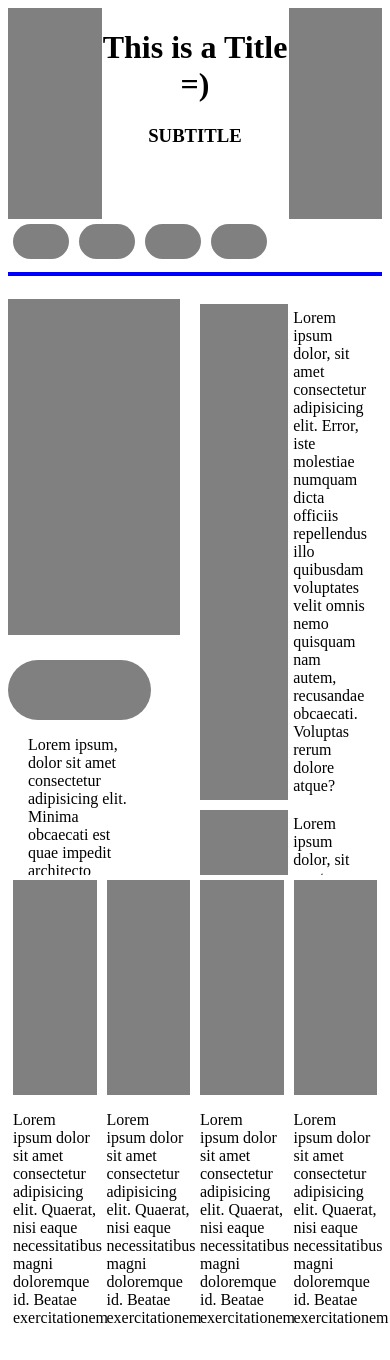
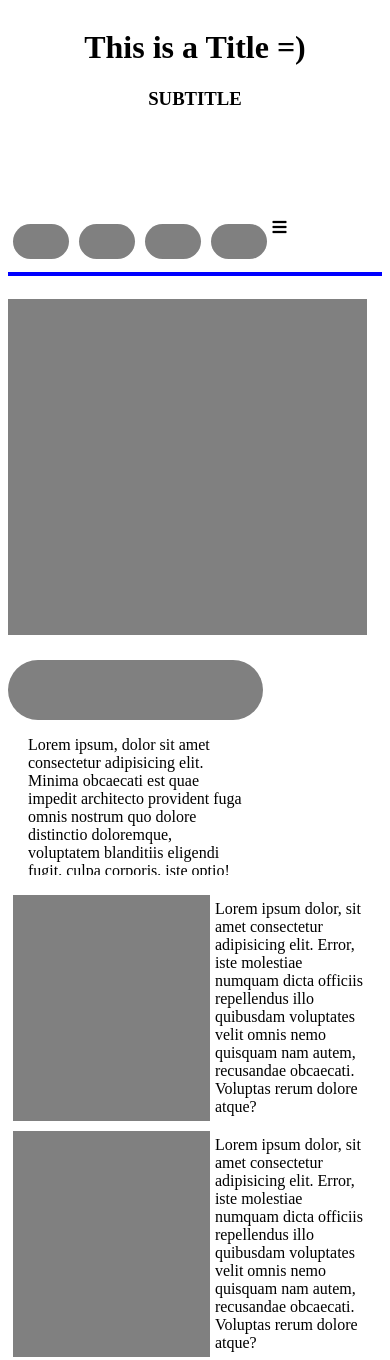
Before and after one commit to Piepongwong/newspaper-layout, a plain HTML site: page index.html in a window 390 px wide. Shown: the top 1360 px of the page. Before the commit the page ends 1327 px from the top, so only its background shows below. Drawn offline with Linux system fonts and the light colour scheme.

Commit message:
added some responsiveness

```diff
--- a/index.html
+++ b/index.html
@@ -6,6 +6,7 @@
     <meta http-equiv="X-UA-Compatible" content="ie=edge">
     <title>Document</title>
     <link rel="stylesheet" href="style.css">
+    <link rel="stylesheet" href="https://use.fontawesome.com/releases/v5.8.1/css/all.css" integrity="sha384-50oBUHEmvpQ+1lW4y57PTFmhCaXp0ML5d60M1M7uH2+nqUivzIebhndOJK28anvf" crossorigin="anonymous">
 </head>
 <body>
     <header>
@@ -17,6 +18,7 @@
         <div class="medium-box"></div>
     </header>
     <nav>
+        <i class="fa fa-bars"></i>
         <!-- nav items float -->
         <div class="nav-item"></div>
         <div class="nav-item"></div>
--- a/style.css
+++ b/style.css
@@ -17,6 +17,15 @@ header {
     box-sizing: border-box;
     float: left;
     text-align: center;
+}
+
+@media (max-width: 400px) {
+    .medium-box {
+        display: none;
+    }
+    .title {
+        width: 100%;
+    }
 }
 
 .nav-item {
@@ -51,6 +60,12 @@ header {
     padding-bottom: 15px;
     padding-right: 15px;
     overflow: hidden;
+}
+
+@media (max-width: 400px) {
+    .main-article, .sub-articles {
+        width: 100%;
+    }
 }
 
 .cover-image {
@@ -103,6 +118,12 @@ hr {
     box-sizing: border-box;
 }
 
+@media (max-width: 400px) {
+    .sub-articles-footer {
+        width: 100%;
+        overflow: hidden;
+    }
+}
 .sub-articles-footer .image {
     width: 100%;
     height: 80%;
```
